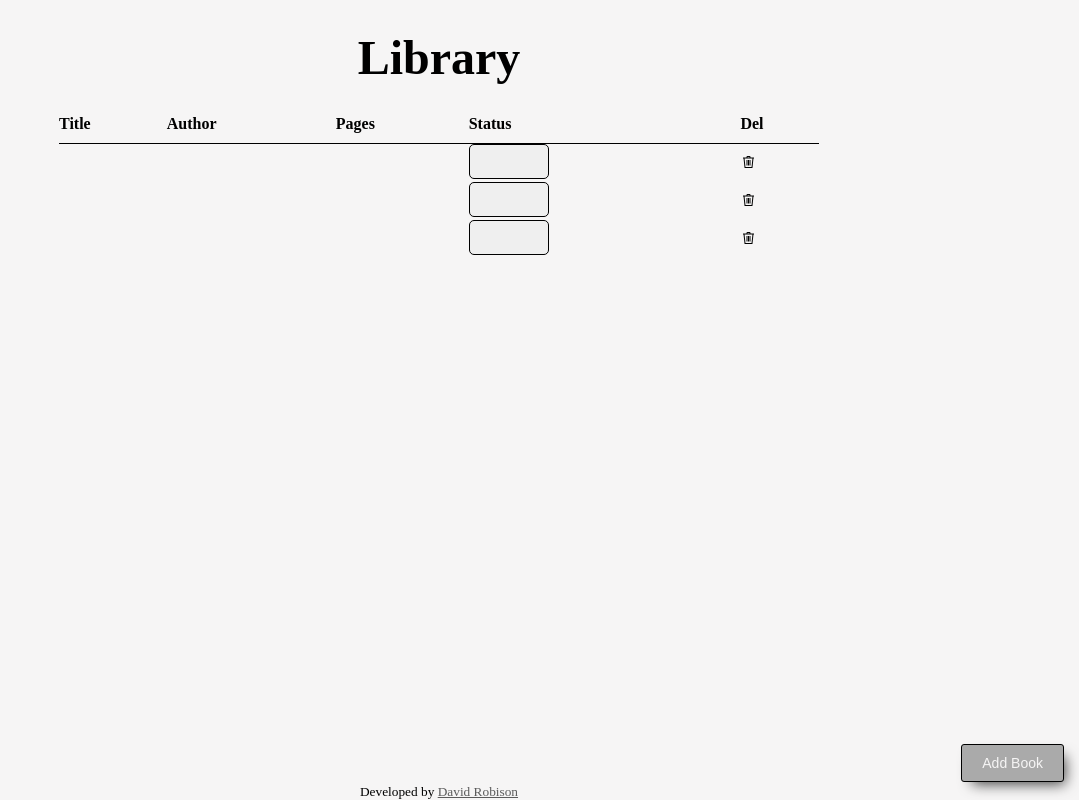
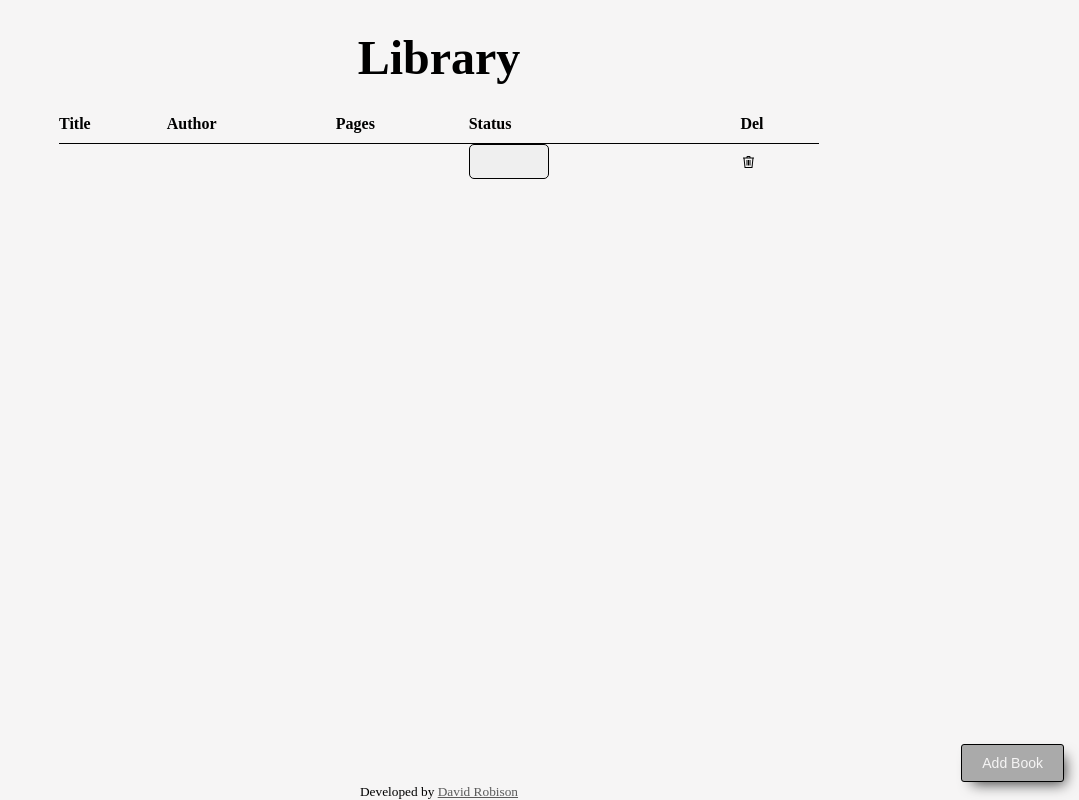
Before and after one commit to robisonwebdev/library-react, a React (Create React App) app: page / in a window 1280 px wide. Shown: the whole page, without its empty margins (201-1280 px from the left). Built offline with nearby package versions, Linux system fonts and the light colour scheme.

Commit message:
Passed props down into BookDetails

```diff
--- a/src/components/Library.js
+++ b/src/components/Library.js
@@ -10,9 +10,9 @@ const Library = (props) => {
                     <TableHead />
                 </thead>
                 <tbody>
-                    <BookDetails />
-                    <BookDetails />
-                    <BookDetails />
+                    <BookDetails details={props} />
+                    {/* <BookDetails />
+                    <BookDetails /> */}
                 </tbody>
             </table>
         </div>
```
